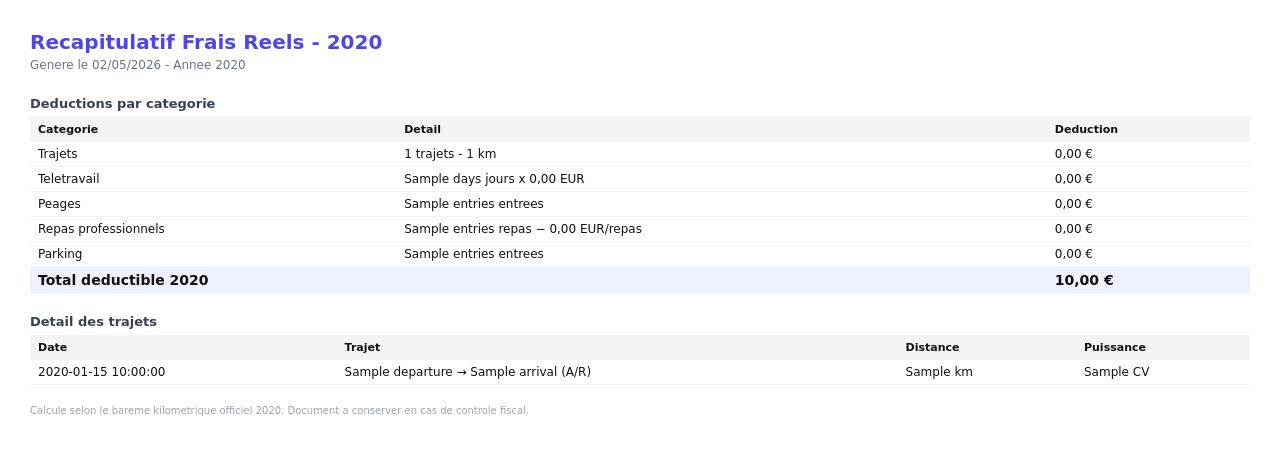
After one commit to zeggriim2/fraisZen, a Symfony app: template templates/expense/summary_pdf.html.twig in a window 1280 px wide. The commit adds this page. Shown: the top 455 px of the page. Run offline with Twig, Linux system fonts and the light colour scheme; the template is opened without the code that fills it: most values are stand-ins (such as "Sample title", 1, 10 or a date in 2020); some libraries are stand-ins or nearby versions.

Commit message:
refactor(pdf): replace inline HTML with Twig template in DompdfSummaryPdfExporter
Install symfony/twig-bundle, extract PDF layout to templates/expense/summary_pdf.html.twig,
and inject Twig\Environment into the exporter. Backed by 3 unit tests (TDD).

```diff
--- a/composer.json
+++ b/composer.json
@@ -28,6 +28,7 @@
         "symfony/runtime": "8.0.*",
         "symfony/security-bundle": "8.0.*",
         "symfony/serializer": "^8.0",
+        "symfony/twig-bundle": "8.0.*",
         "symfony/uid": "^8.0",
         "symfony/validator": "^8.0",
         "symfony/yaml": "8.0.*",
--- a/config/bundles.php
+++ b/config/bundles.php
@@ -8,4 +8,5 @@ return [
     Lexik\Bundle\JWTAuthenticationBundle\LexikJWTAuthenticationBundle::class => ['all' => true],
     Stof\DoctrineExtensionsBundle\StofDoctrineExtensionsBundle::class => ['all' => true],
     Symfony\Bundle\MakerBundle\MakerBundle::class => ['dev' => true],
+    Symfony\Bundle\TwigBundle\TwigBundle::class => ['all' => true],
 ];
--- /dev/null
+++ b/templates/expense/summary_pdf.html.twig
@@ -0,0 +1,85 @@
+<!DOCTYPE html>
+<html lang="fr">
+<head>
+<meta charset="UTF-8">
+<style>
+body { font-family: DejaVu Sans, sans-serif; font-size: 12px; color: #111; margin: 30px; }
+h1 { font-size: 20px; color: #4f46e5; margin-bottom: 4px; }
+.sub { color: #6b7280; font-size: 12px; margin-bottom: 24px; }
+table { width: 100%; border-collapse: collapse; margin-bottom: 20px; }
+th { background: #f3f4f6; text-align: left; padding: 6px 8px; font-size: 11px; }
+td { padding: 5px 8px; border-bottom: 1px solid #f3f4f6; }
+.total-row td { font-weight: bold; background: #eef2ff; font-size: 14px; }
+.section-title { font-size: 13px; font-weight: bold; color: #374151; margin: 16px 0 6px; }
+.footer { font-size: 10px; color: #9ca3af; margin-top: 20px; }
+</style>
+</head>
+<body>
+
+<h1>Recapitulatif Frais Reels - {{ year }}</h1>
+<div class="sub">Genere le {{ "now"|date("d/m/Y") }} - Annee {{ year }}</div>
+
+<p class="section-title">Deductions par categorie</p>
+<table>
+  <tr><th>Categorie</th><th>Detail</th><th>Deduction</th></tr>
+  <tr>
+    <td>Trajets</td>
+    <td>{{ data.travel.trips|length }} trajets - {{ data.travel.totalKm|round(0) }} km</td>
+    <td>{{ data.travel.deduction|number_format(2, ',', ' ') }} €</td>
+  </tr>
+  <tr>
+    <td>Teletravail</td>
+    <td>{{ data.remoteWork.days }} jours x {{ data.remoteWork.dailyAllowance|number_format(2, ',', ' ') }} EUR</td>
+    <td>{{ data.remoteWork.deduction|number_format(2, ',', ' ') }} €</td>
+  </tr>
+  <tr>
+    <td>Peages</td>
+    <td>{{ data.toll.entries }} entrees</td>
+    <td>{{ data.toll.deduction|number_format(2, ',', ' ') }} €</td>
+  </tr>
+  {% if data.meal.entries > 0 %}
+  <tr>
+    <td>Repas professionnels</td>
+    <td>{{ data.meal.entries }} repas − {{ data.meal.homeMealValue|number_format(2, ',', ' ') }} EUR/repas</td>
+    <td>{{ data.meal.deduction|number_format(2, ',', ' ') }} €</td>
+  </tr>
+  {% endif %}
+  {% if data.parking.entries > 0 %}
+  <tr>
+    <td>Parking</td>
+    <td>{{ data.parking.entries }} entrees</td>
+    <td>{{ data.parking.deduction|number_format(2, ',', ' ') }} €</td>
+  </tr>
+  {% endif %}
+  <tr class="total-row">
+    <td colspan="2">Total deductible {{ year }}</td>
+    <td>{{ data.total|number_format(2, ',', ' ') }} €</td>
+  </tr>
+</table>
+
+{% if data.travel.trips|length > 0 %}
+<p class="section-title">Detail des trajets</p>
+<table>
+  <tr><th>Date</th><th>Trajet</th><th>Distance</th><th>Puissance</th></tr>
+  {% for trip in data.travel.trips %}
+  <tr>
+    <td>{{ trip.date }}</td>
+    <td>
+      {% if trip.departure and trip.arrival %}
+        {{ trip.departure }} → {{ trip.arrival }}
+      {% else %}
+        {{ trip.description ?? '—' }}
+      {% endif %}
+      {% if trip.roundTrip %} (A/R){% endif %}
+    </td>
+    <td>{{ trip.distanceKm }} km</td>
+    <td>{{ trip.vehiclePower ?? '—' }} CV</td>
+  </tr>
+  {% endfor %}
+</table>
+{% endif %}
+
+<p class="footer">Calcule selon le bareme kilometrique officiel {{ year }}. Document a conserver en cas de controle fiscal.</p>
+
+</body>
+</html>
```
Also changed, not shown: config/reference.php (+36 -0 lines), src/Expense/Infrastructure/Export/DompdfSummaryPdfExporter.php (+9 -74 lines), templates/base.html.twig (added, +23 -0 lines), tests/Unit/Expense/Infrastructure/Export/SummaryPdfTemplateTest.php (added, +61 -0 lines), 3 other files.
